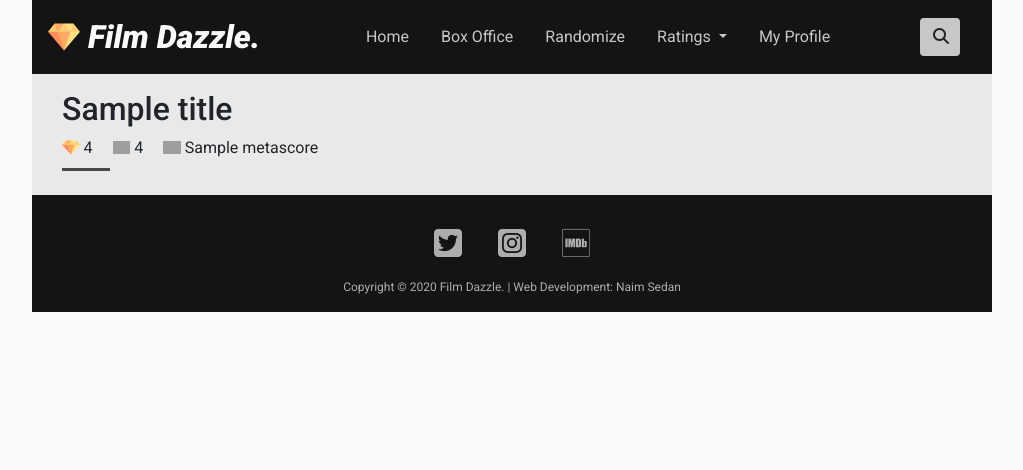
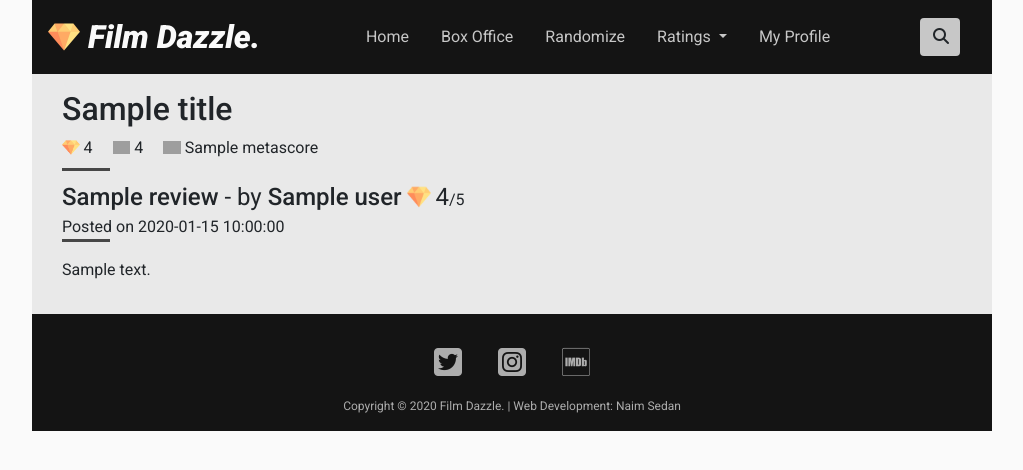
Before and after one commit to nsedan/film-dazzle, a Flask app: page /review/1 in a window 1280 px wide. Shown: the top 470 px of the page, without its empty margins (128-1151 px from the left). Run offline with Flask 2, Linux system fonts and the light colour scheme; the visitor is signed in with stand-in values (Sample User, id 1); a database or web service that is not in the repository returns one stand-in record (values such as "Sample title"); some libraries are stand-ins or nearby versions; grey boxes are pictures that could not be loaded.

Commit message:
feature added: users now can leave only one review per title

```diff
--- a/app.py
+++ b/app.py
@@ -55,7 +55,7 @@ def index():
         titles = mongo.db.titles.find_one({'imdb_id': ids})
         titles_list.append(titles)
 
-    # Top Box Office
+    """Top 10 box office success titles"""
     boxoffice = mongo.db.boxoffice.find().limit(10)
     titles = mongo.db.titles.find()
     boxoffice_limited = []
@@ -203,12 +203,15 @@ def title(title_id):
     else:
         if 'username' in session:
             username = session['username']
+            user_review = list(mongo.db.reviews.find({'user': username,
+                                                      'imdb_id': title_id}))
             return render_template('title.html', title=title,
-                                   reviews=sorted_reviews[0:10],
-                                   username=username)
+                                   reviews=sorted_reviews,
+                                   username=username,
+                                   user_review=user_review)
 
         return render_template('title.html', title=title,
-                               reviews=sorted_reviews[0:10])
+                               reviews=sorted_reviews)
 
 
 @app.route('/user_review/<title_id>', methods=["GET", "POST"])
--- a/templates/review.html
+++ b/templates/review.html
@@ -38,6 +38,26 @@
                             </div>
                             <a class="btn btn-sm btn-secondary" href="#" role="button">Edit</a>
                             <a class="btn btn-sm btn-secondary" href="#" role="button">Delete</a>
+                        {% else %}
+                            <div class="row">
+                                <div class="review-title">
+                                    <p>{{ review.title }}</p>
+                                    <span>- by
+                                        <p>{{ review.user }}</p>
+                                    </span>
+                                    <p>
+                                        <img src="{{ url_for('static', filename='favicon/favicon.png') }}" alt="film dazzle."/>{{ review.rating }}<p class="small-point">/5</p>
+                                    </p>
+                                    <div class="row">
+                                        <small class="small-point">Posted on
+                                            {{ review.date }}</small>
+                                    </div>
+                                </div>
+                            </div>
+                            <hr/>
+                            <div>
+                                <p class="review-text">{{ review.text }}</p>
+                            </div>
                         {% endif %}
                     {% else %}
                         <div class="row">
```
Also changed, not shown: templates/includes/_reviewform.html (added, +22 -0 lines), templates/title.html (+12 -20 lines), .gitpod.yml.
